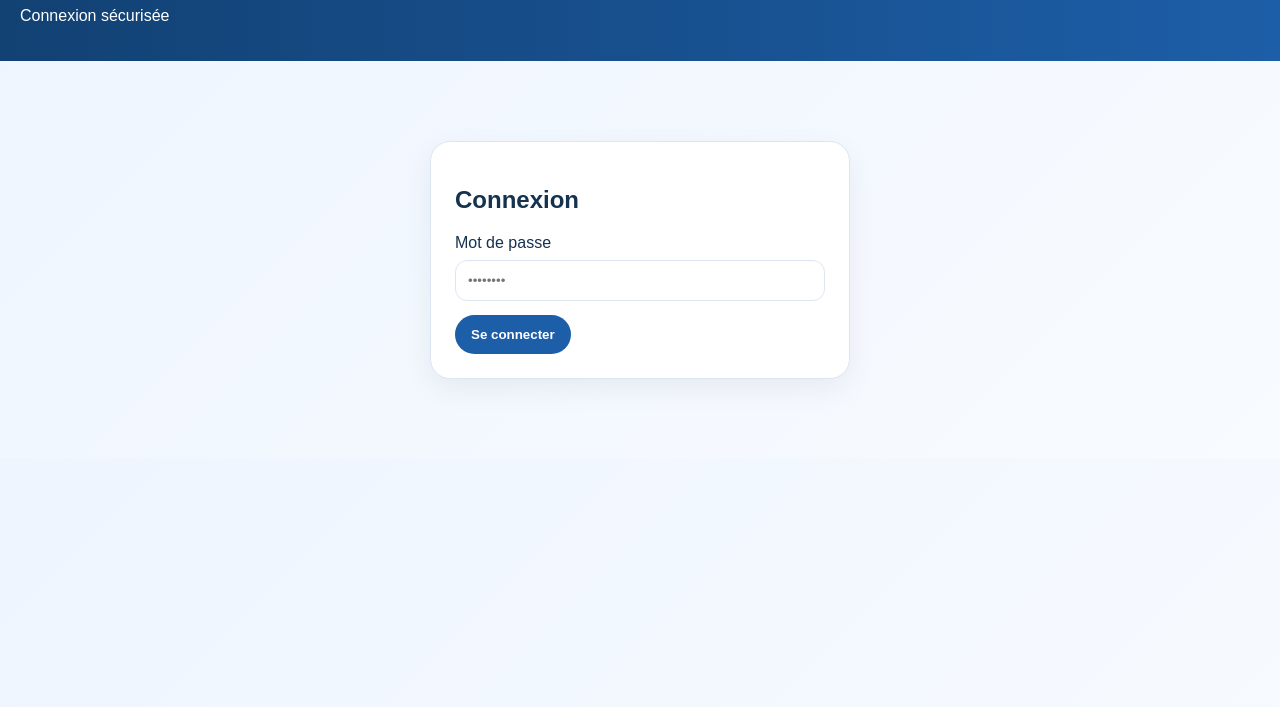
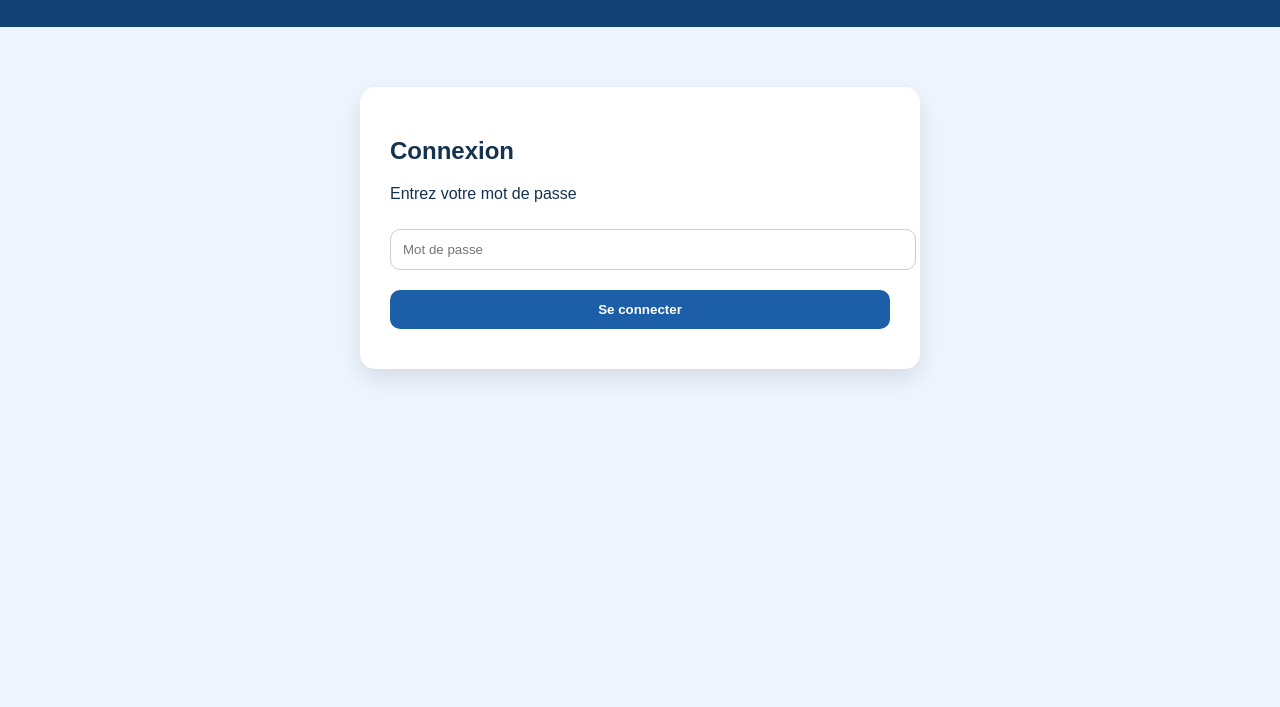
Before and after one commit to pistacker/GestionPOSTE, a plain HTML site: page index.html in a window 1280 px wide. Shown: the part 93-800 px from the top of the page. Drawn offline with Linux system fonts and the light colour scheme.

Commit message:
set index.html

```diff
--- a/index.html
+++ b/index.html
@@ -6,90 +6,56 @@
     <title>Gestion DPS</title>
 
     <style>
-      :root {
-        --bg: #f4f7fb;
-        --card: #ffffff;
-        --text: #15324f;
-        --muted: #5c728d;
-        --primary: #1d5ea8;
-        --primary-dark: #124173;
-        --danger: #c94b4b;
-        --border: #dce6f2;
-      }
-
-      * {
-        box-sizing: border-box;
-      }
-
       body {
         margin: 0;
         font-family: Arial, sans-serif;
-        background: linear-gradient(135deg, #eef5ff 0%, #f8fbff 100%);
-        color: var(--text);
+        background: #eef5ff;
+        color: #15324f;
       }
 
       .topbar {
-        background: linear-gradient(90deg, var(--primary-dark), var(--primary));
+        background: #124173;
         color: white;
         padding: 20px;
+        text-align: center;
       }
 
       .container {
-        max-width: 1100px;
-        margin: auto;
-        padding: 20px;
-      }
-
-      .card {
+        max-width: 500px;
+        margin: 60px auto;
         background: white;
-        border: 1px solid var(--border);
-        border-radius: 20px;
-        padding: 24px;
-        box-shadow: 0 10px 30px rgba(0, 0, 0, 0.06);
-      }
-
-      .auth {
-        max-width: 420px;
-        margin: 60px auto;
-      }
-
-      .field {
-        display: flex;
-        flex-direction: column;
-        gap: 8px;
-        margin-bottom: 14px;
+        padding: 30px;
+        border-radius: 15px;
+        box-shadow: 0 10px 25px rgba(0, 0, 0, 0.1);
       }
 
       input {
+        width: 100%;
         padding: 12px;
-        border: 1px solid var(--border);
-        border-radius: 12px;
+        margin-top: 10px;
+        border: 1px solid #ccc;
+        border-radius: 10px;
       }
 
-      .btn {
-        padding: 12px 16px;
-        border-radius: 999px;
+      button {
+        width: 100%;
+        padding: 12px;
+        margin-top: 20px;
         border: none;
+        border-radius: 10px;
+        background: #1d5ea8;
+        color: white;
         font-weight: bold;
         cursor: pointer;
       }
 
-      .btn-primary {
-        background: var(--primary);
-        color: white;
+      button:hover {
+        background: #124173;
       }
 
-      .alert {
-        padding: 12px;
-        border-radius: 12px;
-        margin-bottom: 10px;
-        display: none;
-      }
-
-      .alert.error {
-        display: block;
-        background: #fff3f3;
-        color: var(--danger);
+      .error {
+        color: red;
+        margin-top: 10px;
       }
     </style>
   </head>
@@ -97,31 +63,24 @@
   <body>
     <div class="topbar">
       <h1>Gestion DPS</h1>
-      <p>Connexion sécurisée</p>
     </div>
 
     <div class="container">
-      <div class="card auth">
-        <h2>Connexion</h2>
+      <h2>Connexion</h2>
+      <p>Entrez votre mot de passe</p>
 
-        <div id="message" class="alert"></div>
+      <input type="password" id="password" placeholder="Mot de passe" />
+      <button onclick="login()">Se connecter</button>
 
-        <div class="field">
-          <label>Mot de passe</label>
-          <input id="password" type="password" placeholder="••••••••" />
-        </div>
-
-        <button class="btn btn-primary" onclick="login()">Se connecter</button>
-      </div>
+      <div id="msg" class="error"></div>
     </div>
 
     <script>
-      // 🔥 IMPORTANT : URL FIXE DU WORKER
       const API_URL = "https://dps-api.thepewst.workers.dev/";
 
       async function login() {
         const password = document.getElementById("password").value;
-        const msg = document.getElementById("message");
+        const msg = document.getElementById("msg");
 
         try {
           const res = await fetch(API_URL + "/login", {
@@ -136,14 +95,11 @@
 
           const data = await res.json();
 
-          if (!res.ok) {
-            throw new Error(data.error || "Erreur de connexion");
-          }
+          if (!res.ok) throw new Error(data.error || "Erreur");
 
           localStorage.setItem("dps-auth", "true");
           window.location.href = "admin.html";
         } catch (e) {
-          msg.className = "alert error";
           msg.textContent = e.message;
         }
       }
```
